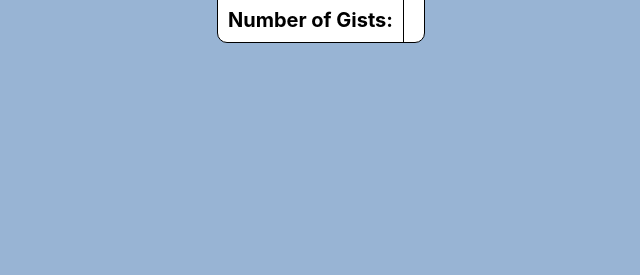
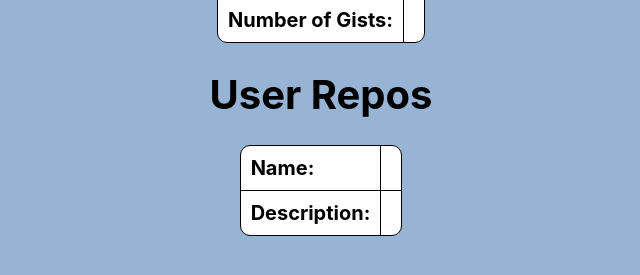
Before and after one commit to Hyper-TH/to-do, a React (Create React App) app: page /github in a window 1280 px wide. Shown: the part 471-746 px from the top of the page, without its empty margins (319-959 px from the left). Built offline with nearby package versions, Linux system fonts and the light colour scheme.

Commit message:
Grab and display first repo instance

```diff
--- a/src/pages/GitHubPage.js
+++ b/src/pages/GitHubPage.js
@@ -2,12 +2,14 @@ import Axios from 'axios';
 import { useState } from 'react';
 
 import { UserInfo } from '../components/GitHub/UserInfo';
+import { RepoInfo } from '../components/GitHub/RepoInfo';
 
 export const GitHubPage = () => {
     const api_url = 'https://api.github.com/users';
 
     const [newName, setNewName] = useState("");
     const [loginInfo, setLoginInfo] = useState({});
+    const [repoInfo, setRepoInfo] = useState([]);
 
     const findUser = () => {
         Axios.get(`${api_url}/${newName}`)
@@ -15,7 +17,13 @@ export const GitHubPage = () => {
                 setLoginInfo(res.data);
             }
         );
+
+        Axios.get(`${api_url}/${newName}/repos`)
+            .then((res) => {
+                setRepoInfo(res.data);
+            })
     };
+
 
     return (
         <>
@@ -41,6 +49,10 @@ export const GitHubPage = () => {
                 numOfGists={loginInfo?.public_gists}
             />
 
+            <RepoInfo
+                name={repoInfo[0]?.name}
+                description={repoInfo[0]?.description}
+            />
         </div>
         </>
     );
```
